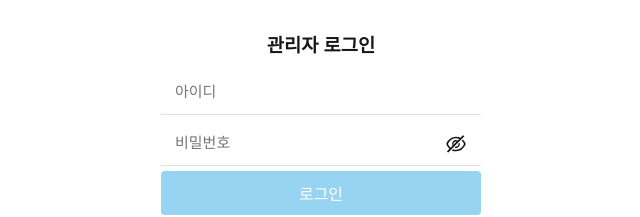
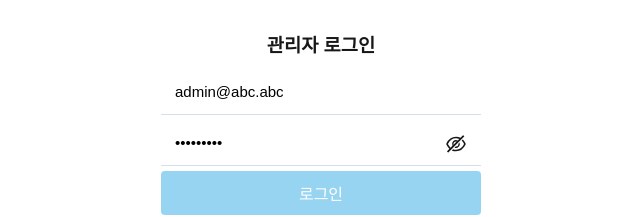
Before and after one commit to Planity-project/planit-admin, a Next.js app: page /admin/login in a window 1280 px wide. Shown: the part 123-340 px from the top of the page, without its empty margins (319-959 px from the left). Built offline with nearby package versions, Linux system fonts and the light colour scheme.

Commit message:
Fix: 관리자 페이지 아이디 패스워드 기본값

```diff
--- a/src/features/LoginPage/index.tsx
+++ b/src/features/LoginPage/index.tsx
@@ -10,10 +10,10 @@ const LoginPage = () => {
   const [toggle, setToggle] = useState(true);
 
   // 아이디
-  const [email, setEmail] = useState("");
+  const [email, setEmail] = useState("admin@abc.abc");
 
   // 비밀번호
-  const [password, setPassword] = useState("");
+  const [password, setPassword] = useState("#a1234567");
 
   // 오류 메시지
   const [errorMessage, setErrorMessage] = useState("");
```
